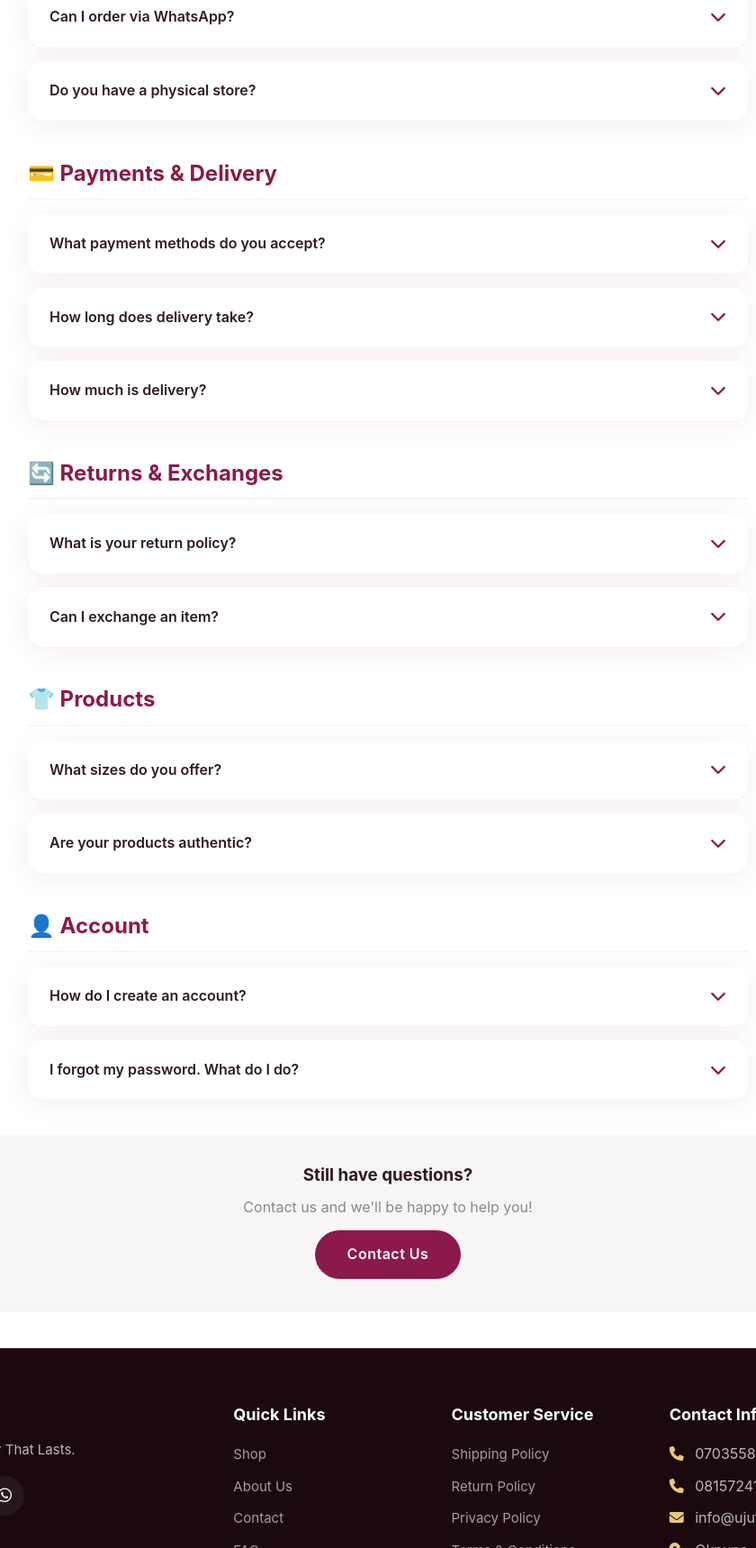
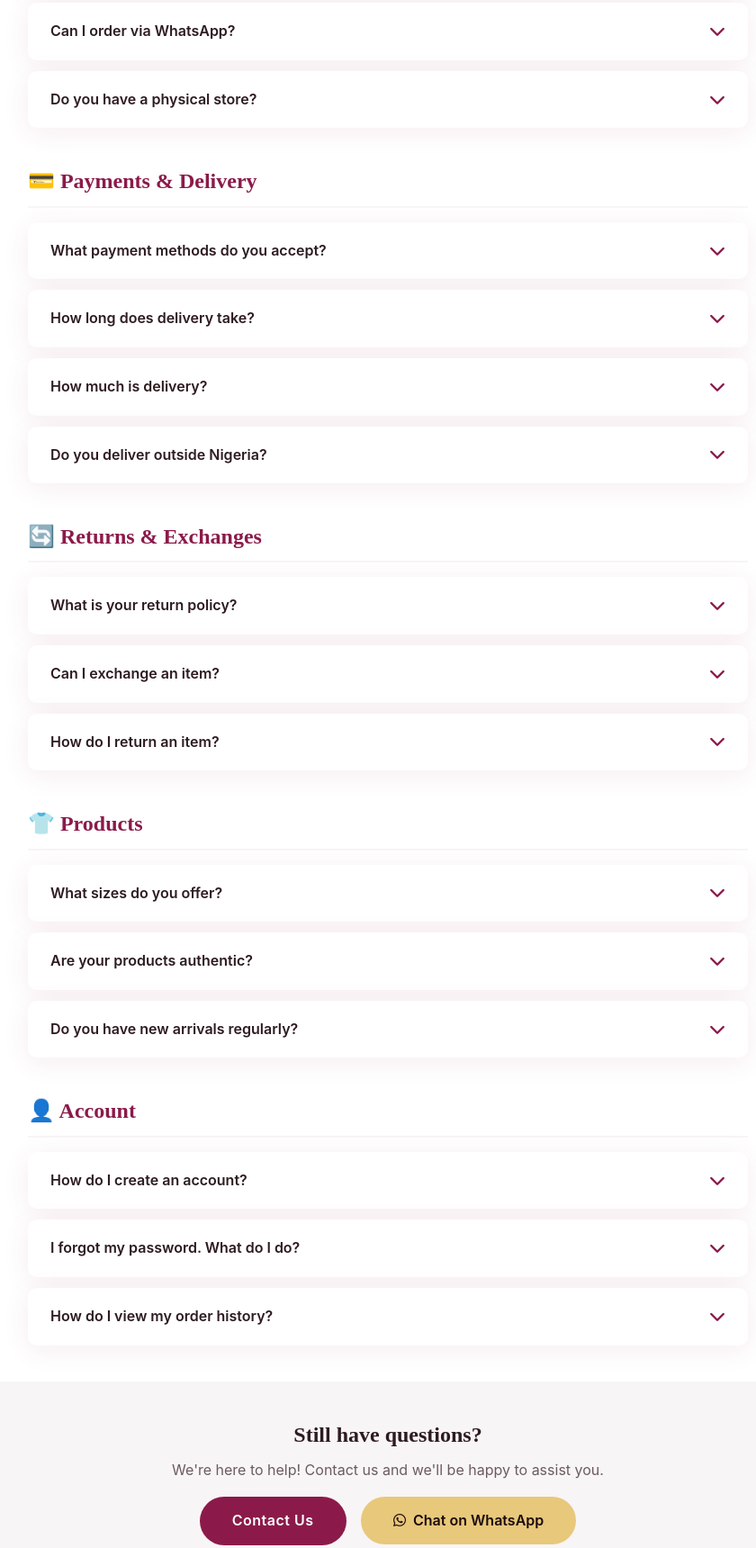
Before and after one commit to mamme234/Uju-fashion-sales-, a plain HTML site: page frontend/faq.html in a window 1280 px wide. Shown: the part 619-2339 px from the top of the page at 90% size, without its empty margins (209-1049 px from the left). Drawn offline with Linux system fonts and the light colour scheme.

Commit message:
Enhance FAQ layout and update content
Updated FAQ section styling and content for improved clarity and user engagement.

```diff
--- a/frontend/faq.html
+++ b/frontend/faq.html
@@ -12,9 +12,16 @@
         }
 
         .faq-container h1 {
+            font-family: var(--font-primary);
             font-size: 32px;
-            margin-bottom: 30px;
+            margin-bottom: 8px;
             text-align: center;
+        }
+
+        .faq-container .faq-subtitle {
+            text-align: center;
+            color: var(--gray-dark);
+            margin-bottom: 40px;
         }
 
         .faq-grid {
@@ -22,36 +29,53 @@
             margin: 0 auto;
         }
 
+        .faq-category {
+            margin-bottom: 40px;
+        }
+
+        .faq-category h2 {
+            font-family: var(--font-primary);
+            font-size: 24px;
+            color: var(--primary);
+            margin-bottom: 16px;
+            padding-bottom: 8px;
+            border-bottom: 2px solid var(--gray);
+        }
+
         .faq-item {
             background: var(--white);
-            border-radius: var(--radius);
+            border-radius: var(--radius-sm);
             box-shadow: var(--shadow);
-            margin-bottom: 16px;
+            margin-bottom: 12px;
             overflow: hidden;
+            border: 1px solid transparent;
+            transition: var(--transition);
+        }
+
+        .faq-item:hover {
+            border-color: rgba(139,26,74,0.1);
         }
 
         .faq-item .faq-question {
-            padding: 20px 24px;
+            padding: 18px 24px;
             cursor: pointer;
             display: flex;
             justify-content: space-between;
             align-items: center;
             transition: var(--transition);
+            font-weight: 600;
         }
 
         .faq-item .faq-question:hover {
             background: var(--gray);
         }
 
-        .faq-item .faq-question h3 {
-            font-size: 16px;
-            font-weight: 600;
-        }
-
         .faq-item .faq-question i {
             transition: var(--transition);
             font-size: 18px;
             color: var(--primary);
+            flex-shrink: 0;
+            margin-left: 12px;
         }
 
         .faq-item .faq-answer {
@@ -71,26 +95,47 @@
         }
 
         .faq-item .faq-answer p {
-            color: #555;
+            color: var(--text);
             line-height: 1.8;
         }
 
         .faq-item .faq-answer ul {
             padding-left: 20px;
-            color: #555;
+            color: var(--text);
             line-height: 1.8;
         }
 
-        .faq-category {
-            margin-bottom: 40px;
+        .faq-item .faq-answer ul li {
+            margin-bottom: 4px;
         }
 
-        .faq-category h2 {
+        .faq-contact-box {
+            text-align: center;
+            padding: 40px;
+            background: var(--gray);
+            border-radius: var(--radius);
+            margin-top: 40px;
+        }
+
+        .faq-contact-box h3 {
+            font-family: var(--font-primary);
             font-size: 24px;
-            color: var(--primary);
+            margin-bottom: 8px;
+        }
+
+        .faq-contact-box p {
+            color: var(--gray-dark);
             margin-bottom: 16px;
-            padding-bottom: 8px;
-            border-bottom: 2px solid var(--gray);
+        }
+
+        @media (max-width: 768px) {
+            .faq-container h1 {
+                font-size: 28px;
+            }
+            .faq-item .faq-question {
+                font-size: 15px;
+                padding: 14px 18px;
+            }
         }
     </style>
 </head>
@@ -150,9 +195,7 @@
     <section class="faq-container">
         <div class="container">
             <h1>Frequently Asked Questions</h1>
-            <p style="text-align:center;color:#888;margin-bottom:40px;">
-                Find answers to common questions about shopping at Uju Fashion Sales
-            </p>
+            <p class="faq-subtitle">Find answers to common questions about shopping at Uju Fashion Sales</p>
 
             <div class="faq-grid">
                 <!-- Shopping -->
@@ -161,7 +204,7 @@
 
                     <div class="faq-item active">
                         <div class="faq-question" onclick="toggleFAQ(this)">
-                            <h3>How do I place an order?</h3>
+                            <span>How do I place an order?</span>
                             <i class="fas fa-chevron-down"></i>
                         </div>
                         <div class="faq-answer">
@@ -172,26 +215,27 @@
                                 <li>Choosing your preferred payment method (Cash on Delivery or Bank Transfer)</li>
                                 <li>Confirming your order</li>
                             </ul>
+                            <p>You can also order directly via WhatsApp by clicking the WhatsApp button on any product.</p>
                         </div>
                     </div>
 
                     <div class="faq-item">
                         <div class="faq-question" onclick="toggleFAQ(this)">
-                            <h3>Can I order via WhatsApp?</h3>
+                            <span>Can I order via WhatsApp?</span>
                             <i class="fas fa-chevron-down"></i>
                         </div>
                         <div class="faq-answer">
-                            <p>Yes! You can order directly via WhatsApp by clicking the WhatsApp button on our website or calling 07035585774. Just send us the product name, size, and color you want.</p>
+                            <p>Yes! You can order directly via WhatsApp by clicking the WhatsApp button on our website or calling <strong>07035585774</strong>. Just send us the product name, size, and color you want.</p>
                         </div>
                     </div>
 
                     <div class="faq-item">
                         <div class="faq-question" onclick="toggleFAQ(this)">
-                            <h3>Do you have a physical store?</h3>
+                            <span>Do you have a physical store?</span>
                             <i class="fas fa-chevron-down"></i>
                         </div>
                         <div class="faq-answer">
-                            <p>Yes! We are located at Okpuno, Awka, Anambra State, Nigeria. Feel free to visit us during business hours (Monday - Friday: 8:00 AM - 8:00 PM, Saturday: 9:00 AM - 6:00 PM).</p>
+                            <p>Yes! We are located at <strong>Okpuno, Awka, Anambra State, Nigeria</strong>. Feel free to visit us during business hours.</p>
                         </div>
                     </div>
                 </div>
@@ -202,7 +246,7 @@
 
                     <div class="faq-item">
                         <div class="faq-question" onclick="toggleFAQ(this)">
-                            <h3>What payment methods do you accept?</h3>
+                            <span>What payment methods do you accept?</span>
                             <i class="fas fa-chevron-down"></i>
                         </div>
                         <div class="faq-answer">
@@ -211,26 +255,38 @@
                                 <li><strong>Cash on Delivery</strong> - Pay when you receive your items</li>
                                 <li><strong>Bank Transfer</strong> - Transfer to our bank account</li>
                             </ul>
+                            <p>Bank transfer details will be provided after order confirmation.</p>
                         </div>
                     </div>
 
                     <div class="faq-item">
                         <div class="faq-question" onclick="toggleFAQ(this)">
-                            <h3>How long does delivery take?</h3>
+                            <span>How long does delivery take?</span>
                             <i class="fas fa-chevron-down"></i>
                         </div>
                         <div class="faq-answer">
-                            <p>Delivery within Nigeria typically takes 2-5 business days. You'll receive a tracking number once your order is shipped.</p>
+                            <p>Delivery within Nigeria typically takes <strong>2-5 business days</strong>. You'll receive a tracking number once your order is shipped.</p>
+                            <p>Delivery times may vary based on your location.</p>
                         </div>
                     </div>
 
                     <div class="faq-item">
                         <div class="faq-question" onclick="toggleFAQ(this)">
-                            <h3>How much is delivery?</h3>
+                            <span>How much is delivery?</span>
                             <i class="fas fa-chevron-down"></i>
                         </div>
                         <div class="faq-answer">
-                            <p>Delivery is FREE for orders above ₦50,000. For orders below ₦50,000, delivery fees may apply based on your location.</p>
+                            <p>Delivery is <strong>FREE</strong> for orders above <strong>₦50,000</strong>. For orders below ₦50,000, delivery fees may apply based on your location.</p>
+                        </div>
+                    </div>
+
+                    <div class="faq-item">
+                        <div class="faq-question" onclick="toggleFAQ(this)">
+                            <span>Do you deliver outside Nigeria?</span>
+                            <i class="fas fa-chevron-down"></i>
+                        </div>
+                        <div class="faq-answer">
+                            <p>Currently, we only deliver within Nigeria. International shipping is not available at this time.</p>
                         </div>
                     </div>
                 </div>
@@ -241,21 +297,37 @@
 
                     <div class="faq-item">
                         <div class="faq-question" onclick="toggleFAQ(this)">
-                            <h3>What is your return policy?</h3>
+                            <span>What is your return policy?</span>
                             <i class="fas fa-chevron-down"></i>
                         </div>
                         <div class="faq-answer">
-                            <p>We offer a 30-day return policy. Items must be unused, unworn, and in their original packaging. Please contact us before returning any items.</p>
+                            <p>We offer a <strong>30-day return policy</strong>. Items must be unused, unworn, and in their original packaging. Please contact us before returning any items.</p>
                         </div>
                     </div>
 
                     <div class="faq-item">
                         <div class="faq-question" onclick="toggleFAQ(this)">
-                            <h3>Can I exchange an item?</h3>
+                            <span>Can I exchange an item?</span>
                             <i class="fas fa-chevron-down"></i>
                         </div>
                         <div class="faq-answer">
-                            <p>Yes! We offer free size exchanges within 7 days of delivery. Contact us to arrange an exchange.</p>
+                            <p>Yes! We offer <strong>free size exchanges</strong> within 7 days of delivery. Contact us to arrange an exchange.</p>
+                        </div>
+                    </div>
+
+                    <div class="faq-item">
+                        <div class="faq-question" onclick="toggleFAQ(this)">
+                            <span>How do I return an item?</span>
+                            <i class="fas fa-chevron-down"></i>
+                        </div>
+                        <div class="faq-answer">
+                            <ol>
+                                <li>Contact us via WhatsApp or email to initiate a return</li>
+                                <li>Provide your order number and reason for return</li>
+                                <li>Pack the item securely in the original packaging</li>
+                                <li>We will arrange for pickup or provide a return address</li>
+                                <li>We will process your refund or exchange</li>
+                            </ol>
                         </div>
                     </div>
                 </div>
@@ -266,21 +338,32 @@
 
                     <div class="faq-item">
                         <div class="faq-question" onclick="toggleFAQ(this)">
-                            <h3>What sizes do you offer?</h3>
+                            <span>What sizes do you offer?</span>
                             <i class="fas fa-chevron-down"></i>
                         </div>
                         <div class="faq-answer">
-                            <p>We offer sizes from S to XXL. Please check the size guide on each product page for detailed measurements.</p>
+                            <p>We offer sizes from <strong>S to XXL</strong>. Please check the size guide on each product page for detailed measurements.</p>
+                            <p>If you're unsure about your size, contact us and we'll help you choose the perfect fit.</p>
                         </div>
                     </div>
 
                     <div class="faq-item">
                         <div class="faq-question" onclick="toggleFAQ(this)">
-                            <h3>Are your products authentic?</h3>
+                            <span>Are your products authentic?</span>
                             <i class="fas fa-chevron-down"></i>
                         </div>
                         <div class="faq-answer">
-                            <p>Yes! All our products are sourced from premium suppliers and are 100% authentic. We pride ourselves on delivering quality fashion that lasts.</p>
+                            <p>Yes! All our products are sourced from premium suppliers and are <strong>100% authentic</strong>. We pride ourselves on delivering quality fashion that lasts.</p>
+                        </div>
+                    </div>
+
+                    <div class="faq-item">
+                        <div class="faq-question" onclick="toggleFAQ(this)">
+                            <span>Do you have new arrivals regularly?</span>
+                            <i class="fas fa-chevron-down"></i>
+                        </div>
+                        <div class="faq-answer">
+                            <p>Yes! We update our collection regularly with the latest trends. Follow us on Instagram and subscribe to our newsletter to stay updated.</p>
                         </div>
                     </div>
                 </div>
@@ -291,30 +374,43 @@
 
                     <div class="faq-item">
                         <div class="faq-question" onclick="toggleFAQ(this)">
-                            <h3>How do I create an account?</h3>
+                            <span>How do I create an account?</span>
                             <i class="fas fa-chevron-down"></i>
                         </div>
                         <div class="faq-answer">
-                            <p>Click on the user icon in the top right corner and select "Create Account". Fill in your details and you're all set!</p>
+                            <p>Click on the user icon in the top right corner and select <strong>"Create Account"</strong>. Fill in your details and you're all set!</p>
                         </div>
                     </div>
 
                     <div class="faq-item">
                         <div class="faq-question" onclick="toggleFAQ(this)">
-                            <h3>I forgot my password. What do I do?</h3>
+                            <span>I forgot my password. What do I do?</span>
                             <i class="fas fa-chevron-down"></i>
                         </div>
                         <div class="faq-answer">
-                            <p>Click on "Forgot Password" on the login page. Enter your email address and we'll send you a link to reset your password.</p>
+                            <p>Click on <strong>"Forgot Password"</strong> on the login page. Enter your email address and we'll send you a link to reset your password.</p>
+                        </div>
+                    </div>
+
+                    <div class="faq-item">
+                        <div class="faq-question" onclick="toggleFAQ(this)">
+                            <span>How do I view my order history?</span>
+                            <i class="fas fa-chevron-down"></i>
+                        </div>
+                        <div class="faq-answer">
+                            <p>Log in to your account and go to <strong>"My Account"</strong> → <strong>"Orders"</strong>. You'll see all your past and current orders there.</p>
                         </div>
                     </div>
                 </div>
             </div>
 
-            <div style="text-align:center;margin-top:40px;padding:30px;background:var(--gray);border-radius:var(--radius);">
-                <h3 style="margin-bottom:8px;">Still have questions?</h3>
-                <p style="color:#888;">Contact us and we'll be happy to help you!</p>
-                <a href="contact.html" class="btn-primary" style="margin-top:12px;display:inline-block;">Contact Us</a>
+            <div class="faq-contact-box">
+                <h3>Still have questions?</h3>
+                <p>We're here to help! Contact us and we'll be happy to assist you.</p>
+                <a href="contact.html" class="btn-primary">Contact Us</a>
+                <a href="https://wa.me/2347035585774" target="_blank" class="btn-gold" style="margin-left:12px;">
+                    <i class="fab fa-whatsapp"></i> Chat on WhatsApp
+                </a>
             </div>
         </div>
     </section>
@@ -368,12 +464,13 @@
     </footer>
 
     <script>
-        // ====================
-        // FAQ LOGIC
-        // ====================
-
         function toggleFAQ(element) {
             const item = element.closest('.faq-item');
+            // Close other items
+            const parent = item.parentElement;
+            parent.querySelectorAll('.faq-item').forEach(el => {
+                if (el !== item) el.classList.remove('active');
+            });
             item.classList.toggle('active');
         }
     </script>
@@ -383,4 +480,4 @@
     <script src="../js/cart.js"></script>
     <script src="../js/auth.js"></script>
 </body>
-                              </html>
+                                                            </html>
```
